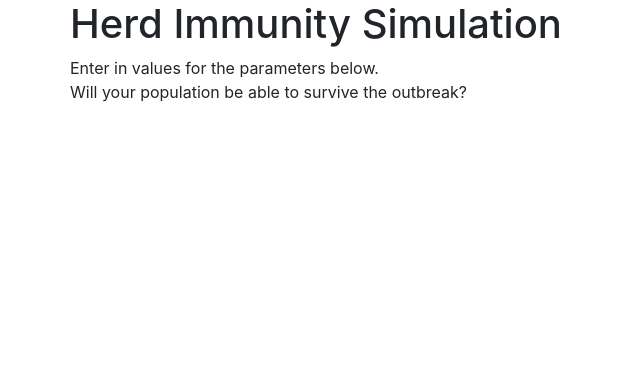
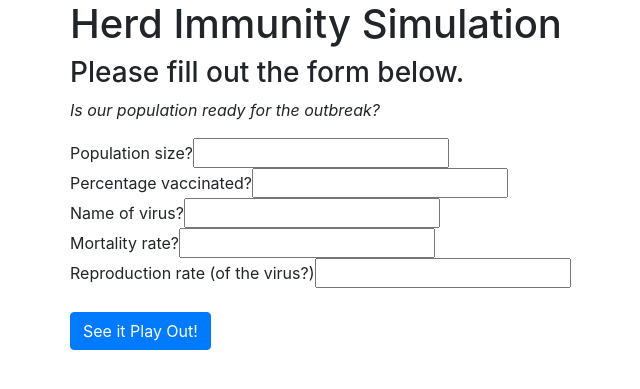
Before and after one commit to sprajjwal/assignment-herd-immunity, a Flask app: page / in a window 1280 px wide. Shown: the top 389 px of the page, without its empty margins (15-655 px from the left). Run offline with Flask 2, Linux system fonts and the light colour scheme; some libraries are stand-ins or nearby versions.

Commit message:
[ADD] Form to input data.

```diff
--- a/templates/index.html
+++ b/templates/index.html
@@ -5,14 +5,32 @@
 
 {% block content %}
 
-<h1>Herd Immunity Simulation</h1>
+<div class="row">
+    <div class="col-md-6">
+        <!-- display form -->
+        <h1>Herd Immunity Simulation</h1>
 
-<p>Enter in values for the parameters below. <br>
-   Will your population be able to survive the outbreak?
-</p>
+        <h3>Please fill out the form below.</h3>
 
-<form class="form-group" action="/" method="POST">
+        <p>
+            <i>
+                Is our population ready for the outbreak?
+            </i>
+        </p>
 
-</form>
+        <form class="form-group" action="/" method="POST">
+            Population size?<input name="pop_size" type="text" class="form-group-control"><br>
+            Percentage vaccinated?<input name="vacc_percentage" type="text" class="form-group-control"><br>
+            Name of virus?<input name="virus_name" type="text" class="form-group-control"><br>
+            Mortality rate?<input name="mortality_rate" type="text" class="form-group-control"><br>
+            Reproduction rate (of the virus?)<input name="repro_rate" type="text" class="form-group-control"><br><br>
+            <input type="submit" class="btn btn-primary" value="See it Play Out!">
+        </form>
+    </div>
+
+    <div class="col-md-6">
+        <!-- display cool graphic image -->
+    </div>
+</div>
 
 {% endblock %}
```
